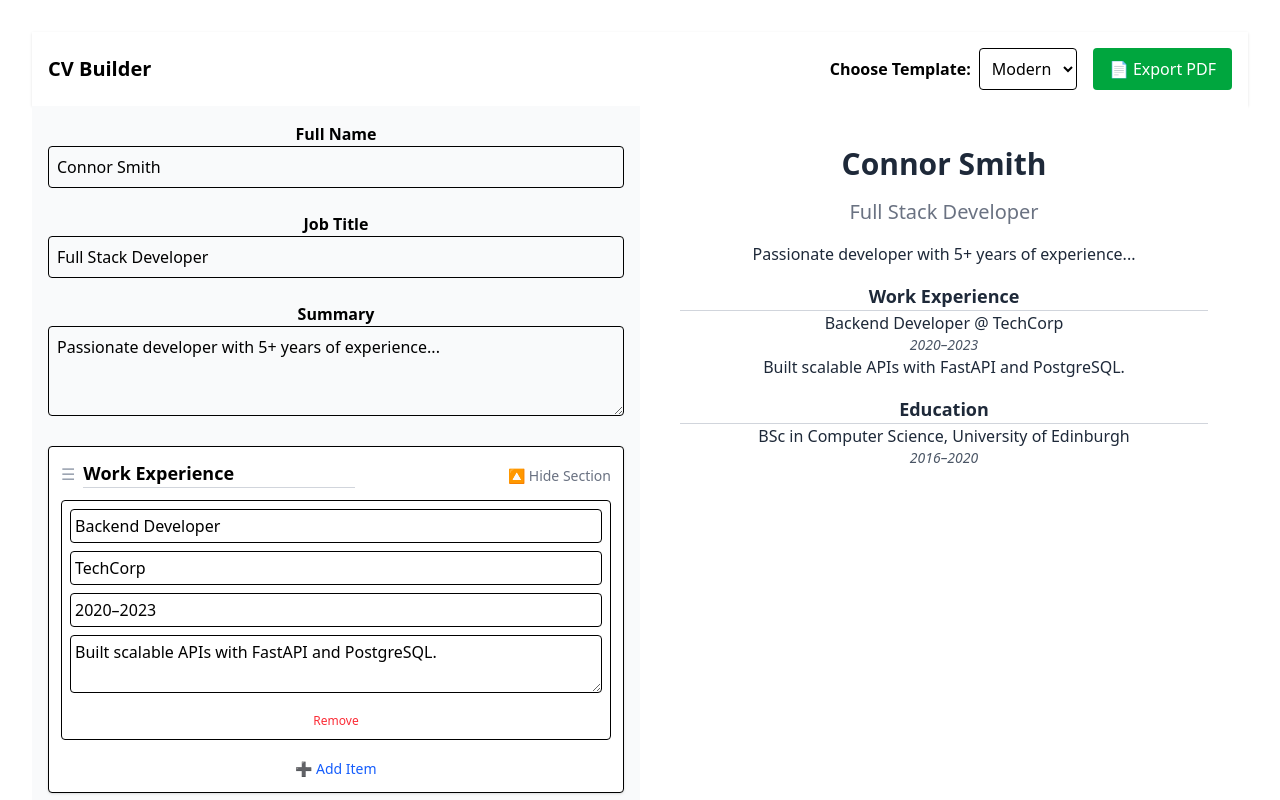
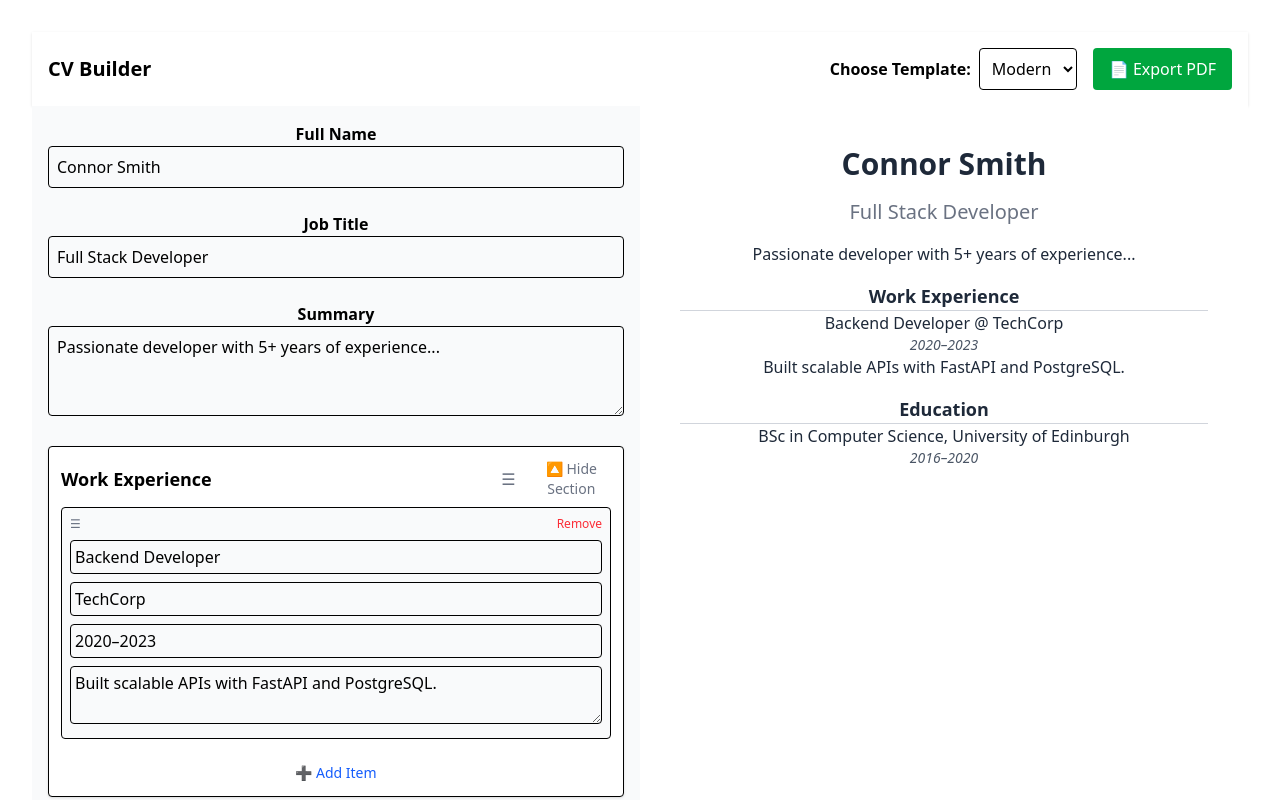
Before and after one commit to CMcLeodC/cv-builder, a React (Vite) app: page / in a window 1280 px wide. Shown: the top 800 px of the page. Built offline with nearby package versions, Linux system fonts and the light colour scheme.

Commit message:
draggable sections and items

```diff
--- a/src/components/EditorPanel.jsx
+++ b/src/components/EditorPanel.jsx
@@ -27,43 +27,68 @@ function EditorPanel({ cvData, setCVData }) {
     })
   );
 
+  const newSectionId = `section-${crypto.randomUUID()}`;
+
   const handleDragEnd = (event) => {
     const { active, over } = event;
     if (!over || active.id === over.id) return;
 
-    const oldIndex = cvData.sections.findIndex(sec => sec.id === active.id);
-    const newIndex = cvData.sections.findIndex(sec => sec.id === over.id);
-    const reordered = arrayMove(cvData.sections, oldIndex, newIndex);
+    const [activeType, activeId] = active.id.split("-");
+    const [overType, overId] = over.id.split("-");
 
-    setCVData(prev => ({ ...prev, sections: reordered }));
+    if (activeType === "section" && overType === "section") {
+      const oldIndex = cvData.sections.findIndex(s => s.id === active.id);
+      const newIndex = cvData.sections.findIndex(s => s.id === over.id);
+      const reordered = arrayMove(cvData.sections, oldIndex, newIndex);
+      setCVData(prev => ({ ...prev, sections: reordered }));
+    }
+
+    if (activeType === "item" && overType === "item") {
+      // Loop through sections to find which contains the item
+      const sectionIndex = cvData.sections.findIndex(s =>
+        s.items.some(i => i.id === active.id)
+      );
+      const section = cvData.sections[sectionIndex];
+      const oldIndex = section.items.findIndex(i => i.id === active.id);
+      const newIndex = section.items.findIndex(i => i.id === over.id);
+
+      const reorderedItems = arrayMove(section.items, oldIndex, newIndex);
+
+      const updatedSections = [...cvData.sections];
+      updatedSections[sectionIndex] = { ...section, items: reorderedItems };
+      setCVData(prev => ({ ...prev, sections: updatedSections }));
+    }
   };
-
-  const onItemChange = (sectionIndex, itemIndex, field, value) => {
-    console.log("onItemChange called", { sectionIndex, itemIndex, field, value });
-    setCVData(prev => {
-      const updated = prev.sections.map((section, idx) =>
-        idx === sectionIndex
-          ? { ...section, items: [...section.items] }
-          : section
-      );
-
-      if (field === "addItem") {
-  const template = updated[sectionIndex].items[0] || {};
-  const emptyItem = Object.fromEntries(Object.keys(template).map(k => [k, ""]));
-  updated[sectionIndex].items.push(emptyItem);
-} else if (field === "removeItem") {
-  updated[sectionIndex].items.splice(itemIndex, 1);
-} else if (field === "title") {
-  updated[sectionIndex].title = value;
-} else {
-  updated[sectionIndex].items[itemIndex][field] = value;
-}
 
 
 
+  const onItemChange = (sectionIndex, action, payload) => {
+    setCVData(prev => {
+      const updated = [...prev.sections];
+      const section = { ...updated[sectionIndex] };
+
+      if (action === "title") {
+        section.title = payload;
+      } else if (action === "edit") {
+        section.items[payload.index][payload.field] = payload.value;
+      } else if (action === "remove") {
+        section.items.splice(payload.index, 1);
+      } else if (action === "add") {
+        const template = section.items[0] || {};
+        const emptyItem = {
+          ...Object.fromEntries(Object.keys(template).map(k => [k, ""])),
+          id: `item-${crypto.randomUUID()}`,
+        };
+        section.items.push(emptyItem);
+      } else if (action === "reorder") {
+        section.items = payload;
+      }
+
+      updated[sectionIndex] = section;
       return { ...prev, sections: updated };
     });
   };
+
 
   return (
     <div className="space-y-6">
@@ -106,20 +131,22 @@ function EditorPanel({ cvData, setCVData }) {
             <SortableSection
               key={section.id}
               section={section}
-              onItemChange={(itemIndex, field, value) =>
-                onItemChange(i, itemIndex, field, value)
-              }
+              // sectionIndex={i}
+              // onSectionDragEnd={handleDragEnd}
+              onItemChange={(action, payload) => onItemChange(i, action, payload)}
             />
           ))}
         </SortableContext>
+
       </DndContext>
       <button
         onClick={() => {
           const newSection = {
-            id: crypto.randomUUID(),
+            id: newSectionId,
             title: "New Section",
             items: [
               {
+                id: `item-${crypto.randomUUID()}`,
                 role: "",
                 company: "",
                 date: "",
--- /dev/null
+++ b/src/components/SortableItem.jsx
@@ -0,0 +1,71 @@
+// components/SortableItem.jsx
+import { useSortable } from "@dnd-kit/sortable";
+import { CSS } from "@dnd-kit/utilities";
+
+export function SortableItem({ item, idx, onChange, onRemove }) {
+  const { attributes, listeners, setNodeRef, transform, transition } = useSortable({ id: item.id });
+
+  const style = {
+    transform: CSS.Transform.toString(transform),
+    transition,
+  };
+
+  return (
+    <div ref={setNodeRef} style={style} {...attributes} className="space-y-2 border p-2 rounded mb-4 bg-gray-50">
+      <div className="flex justify-between">
+        <span {...listeners} className="text-xs cursor-move text-gray-500">☰</span>
+        <button onClick={onRemove} className="text-xs text-red-500 hover:underline">Remove</button>
+      </div>
+
+      {item.role !== undefined && (
+        <>
+          <input
+            className="w-full p-1 border rounded"
+            placeholder="Role"
+            value={item.role}
+            onChange={(e) => onChange("role", e.target.value)}
+          />
+          <input
+            className="w-full p-1 border rounded"
+            placeholder="Company"
+            value={item.company}
+            onChange={(e) => onChange("company", e.target.value)}
+          />
+        </>
+      )}
+
+      {item.degree !== undefined && (
+        <>
+          <input
+            className="w-full p-1 border rounded"
+            placeholder="Degree"
+            value={item.degree}
+            onChange={(e) => onChange("degree", e.target.value)}
+          />
+          <input
+            className="w-full p-1 border rounded"
+            placeholder="Institution"
+            value={item.institution}
+            onChange={(e) => onChange("institution", e.target.value)}
+          />
+        </>
+      )}
+
+      <input
+        className="w-full p-1 border rounded"
+        placeholder="Date"
+        value={item.date}
+        onChange={(e) => onChange("date", e.target.value)}
+      />
+
+      {item.description !== undefined && (
+        <textarea
+          className="w-full p-1 border rounded"
+          placeholder="Description"
+          value={item.description}
+          onChange={(e) => onChange("description", e.target.value)}
+        />
+      )}
+    </div>
+  );
+}
--- a/src/components/SortableSection.jsx
+++ b/src/components/SortableSection.jsx
@@ -1,57 +1,66 @@
 import { useSortable } from "@dnd-kit/sortable";
+import {
+  SortableContext,
+  verticalListSortingStrategy,
+} from "@dnd-kit/sortable";
+import {
+  DndContext,
+  closestCenter,
+  PointerSensor,
+  useSensor,
+  useSensors,
+} from "@dnd-kit/core";
+import { arrayMove } from "@dnd-kit/sortable";
 import { CSS } from "@dnd-kit/utilities";
 import { useState } from "react";
+import { SortableItem } from "./SortableItem";
 
 export function SortableSection({ section, onItemChange }) {
-  const {
-    attributes,
-    listeners,
-    setNodeRef,
-    transform,
-    transition,
-    isDragging,
-  } = useSortable({ id: section.id });
+  const { attributes, listeners, setNodeRef, transform, transition } =
+    useSortable({
+      id: section.id,
+    });
+
+  const [collapsed, setCollapsed] = useState(false);
+  const sensors = useSensors(useSensor(PointerSensor));
 
   const style = {
     transform: CSS.Transform.toString(transform),
     transition,
-    opacity: isDragging ? 0.6 : 1,
   };
 
-  const [collapsed, setCollapsed] = useState(false);
+  const handleDragEnd = (event) => {
+    const { active, over } = event;
+    if (!over || active.id === over.id) return;
+
+    const oldIndex = section.items.findIndex((item) => item.id === active.id);
+    const newIndex = section.items.findIndex((item) => item.id === over.id);
+
+    const reordered = arrayMove(section.items, oldIndex, newIndex);
+    onItemChange("reorder", reordered);
+  };
 
   return (
     <div
       ref={setNodeRef}
       style={style}
-      // {...attributes}
-      // {...listeners}
-      className="border p-3 rounded bg-white mb-4 shadow cursor-grab active:cursor-grabbing"
+      {...attributes}
+      className="border p-3 rounded bg-white mb-4 shadow-sm"
     >
-
-      <div className="flex items-center justify-between mb-2">
-        <div className="flex items-center gap-2 mb-1">
-          <span
-            {...attributes}
-            {...listeners}
-            className="cursor-grab active:cursor-grabbing text-gray-400 select-none"
-            title="Drag section"
-          >
-            ☰
-          </span>
-          <input
-            type="text"
-            value={section.title}
-            onChange={(e) => onItemChange(null, "title", e.target.value)}
-            className="font-bold text-lg w-full border-b border-gray-300 outline-none bg-transparent"
-          />
-        </div>
-
-
-
+      <div
+        className="flex items-center justify-between mb-2"
+      >
+        <input
+          className="text-lg font-bold w-full mr-2 bg-transparent outline-none"
+          value={section.title}
+          onChange={(e) => onItemChange("title", e.target.value)}
+        />
+        <span {...listeners} className="cursor-move px-2 text-gray-500">
+          ☰
+        </span>
         <button
           onClick={() => setCollapsed(!collapsed)}
-          className="text-sm text-gray-500"
+          className="text-sm text-gray-500 ml-2"
         >
           {collapsed ? "🔽 Show Section" : "🔼 Hide Section"}
         </button>
@@ -59,69 +68,32 @@ export function SortableSection({ section, onItemChange }) {
 
       {!collapsed && (
         <>
-          {section.items.map((item, idx) => (
-            <div key={idx} className="space-y-2 border p-2 rounded mb-4">
-              {item.role !== undefined && (
-                <>
-                  <input
-                    className="w-full p-1 border rounded"
-                    placeholder="Role"
-                    value={item.role}
-                    onChange={(e) => onItemChange(idx, "role", e.target.value)}
-                  />
-                  <input
-                    className="w-full p-1 border rounded"
-                    placeholder="Company"
-                    value={item.company}
-                    onChange={(e) => onItemChange(idx, "company", e.target.value)}
-                  />
-                </>
-              )}
+          <DndContext
+            sensors={sensors}
+            collisionDetection={closestCenter}
+            onDragEnd={handleDragEnd}
+          >
+            <SortableContext
+              items={section.items.map((item) => item.id)}
+              strategy={verticalListSortingStrategy}
+            >
+              {section.items.map((item, idx) => (
+                <SortableItem
+                  key={item.id}
+                  item={item}
+                  idx={idx}
+                  onChange={(field, value) =>
+                    onItemChange("edit", { index: idx, field, value })
+                  }
+                  onRemove={() => onItemChange("remove", { index: idx })}
+                />
+              ))}
+            </SortableContext>
+          </DndContext>
 
-              {item.degree !== undefined && (
-                <>
-                  <input
-                    className="w-full p-1 border rounded"
-                    placeholder="Degree"
-                    value={item.degree}
-                    onChange={(e) => onItemChange(idx, "degree", e.target.value)}
-                  />
-                  <input
-                    className="w-full p-1 border rounded"
-                    placeholder="Institution"
-                    value={item.institution}
-                    onChange={(e) => onItemChange(idx, "institution", e.target.value)}
-                  />
-                </>
-              )}
-
-              <input
-                className="w-full p-1 border rounded"
-                placeholder="Date"
-                value={item.date}
-                onChange={(e) => onItemChange(idx, "date", e.target.value)}
-              />
-
-              {item.description !== undefined && (
-                <textarea
-                  className="w-full p-1 border rounded"
-                  placeholder="Description"
-                  value={item.description}
-                  onChange={(e) => onItemChange(idx, "description", e.target.value)}
-                />
-              )}
-
-              <button
-                onClick={() => onItemChange(idx, "removeItem", null)}
-                className="text-xs text-red-500 mt-1 hover:underline"
-              >
-                Remove
-              </button>
-            </div>
-          ))}
           <button
-            onClick={() => onItemChange(null, "addItem", null)}
-            className="text-sm text-blue-600 hover:underline"
+            onClick={() => onItemChange("add")}
+            className="text-sm text-blue-600 hover:underline mt-2"
           >
             ➕ Add Item
           </button>
--- a/src/data/defaultCVData.js
+++ b/src/data/defaultCVData.js
@@ -4,10 +4,11 @@ export const defaultCV = {
   summary: "Passionate developer with 5+ years of experience...",
   sections: [
     {
-      id: "work",
+      id: "section-work",
       title: "Work Experience",
       items: [
         {
+          id: "item-work-1",
           role: "Backend Developer",
           company: "TechCorp",
           date: "2020–2023",
@@ -16,10 +17,11 @@ export const defaultCV = {
       ],
     },
     {
-      id: "education",
+      id: "section-education",
       title: "Education",
       items: [
         {
+          id: "item-edu-1",
           degree: "BSc in Computer Science",
           institution: "University of Edinburgh",
           date: "2016–2020",
```
